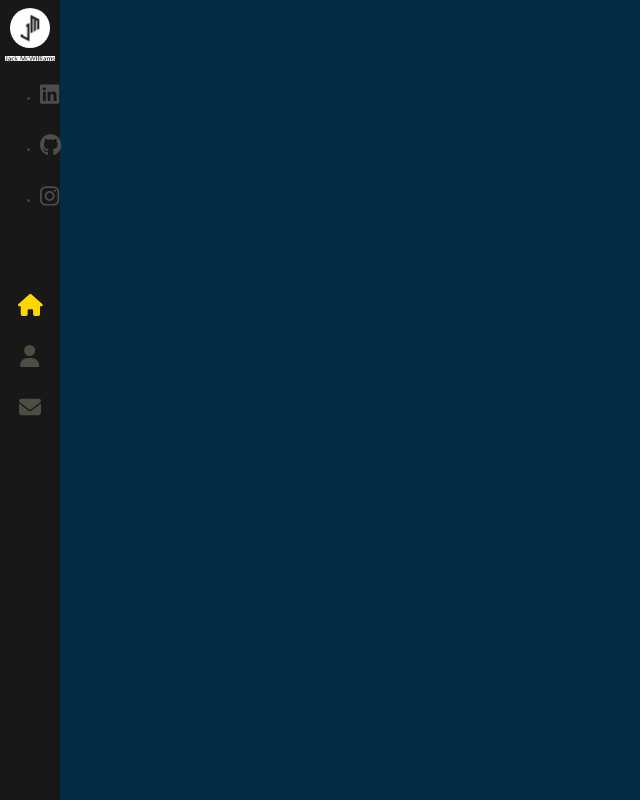
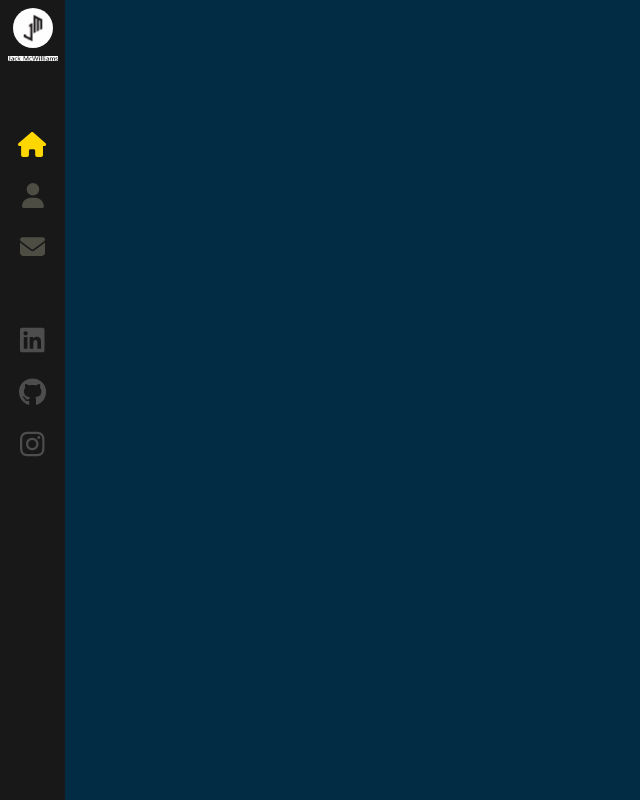
Before and after one commit to Mrwaynejames/portfolio, a React (Create React App) app in the folder portfolio/: page / in a window 1280 px wide. Shown: the whole page, without its empty margins (0-640 px from the left). Built offline with nearby package versions, Linux system fonts and the light colour scheme.

Commit message:
sidebar menu

```diff
--- a/portfolio/src/components/Sidebar/index.css
+++ b/portfolio/src/components/Sidebar/index.css
@@ -1,6 +1,6 @@
 .nav-bar {
     background: #181818;
-    width: 60px;
+    width: 65px;
     height: 100%;
     position: absolute;
     top: 0;
@@ -30,13 +30,13 @@ nav {
     text-align: center;
     height: 210px;
     position: absolute;
-    top: 50%;
+    top: 30%;
     width: 100%;
     margin-top: -120px;
 }
 
-a {
-    font-size: 22px;
+nav a {
+    font-size: 25px;
     color: #4d4d4e;
     display: block;
     line-height: 51px;
@@ -45,26 +45,26 @@ a {
     text-decoration: none;
 }
 
-.icon {
+/* .icon {
     transition: all 0.3s ease-out;
-}
+} */
 
-a:hover {
+nav a:hover {
     color: #ffd700;
 }
 
-svg:hover {
+/* nav a svg:hover {
     opacity: 0;
-}
+} */
 /* .icon:hover svg {
     opacity: 0;
 } */
 
-a:hover::after {
+nav a:hover::after {
     opacity: 1;
 }
 
-a:after {
+nav a:after {
     content: '';
     font-size: 9px;
     letter-spacing:2px;
@@ -80,17 +80,79 @@ a:after {
 .homeLink:hover::after {
     content: 'HOME';
 }
-.aboutLink:after {
+.aboutLink:hover::after {
     content: 'ABOUT';
 }
-.contactLink:after {
+.contactLink:hover::after {
     content: 'CONTACT';
 }
 
-a.active svg {
+nav a.active svg {
     color: #ffd700;
 }
-a.active:hover {
+nav a.active:hover {
     color: black;
     background-color: #ffd700;
 }
+
+ul {
+    position: absolute;
+    bottom: 40%;
+    width: 100%;
+    display: block;
+    padding: 0;
+    list-style: none;
+    text-align: center;
+
+}
+
+li a{
+padding: 12px 0;
+display: block;
+font-size: 28px;
+line-height: 16px;
+}
+
+/* .anchor:hover{
+    color: #ffd700;
+} */
+
+/* li a:hover::after {
+    opacity: 1;
+} */
+
+li a:after{
+    content: '';
+    font-size: 9px;
+    letter-spacing:2px;
+    position: absolute;
+    bottom: 0;
+    display: block;
+    width: 100%;
+    text-align: center;
+    opacity: 0;
+    transition: all 0.3s ease-out;
+}
+
+/* .linkedinanchor:hover{
+    content: 'LINKEDIN'
+}
+.githubanchor:hover{
+    color: white;
+}
+.instaanchor:hover{
+    color: red;
+} */
+
+.githubLink:hover::after{
+    content: 'GITHUB';
+    color: #ffd700;
+}
+.linkedinLink:hover::after{
+    content: 'LINKEDIN';
+    color: #ffd700;
+}
+.instaLink:hover::after{
+    content: 'INSTAGRAM';
+    color: #ffd700;
+}
--- a/portfolio/src/components/Sidebar/index.js
+++ b/portfolio/src/components/Sidebar/index.js
@@ -26,17 +26,17 @@ const Sidebar = () => (
             </NavLink>
         </nav>
         <ul>
-            <li>
-                <a target="_blank" rel="noreferrer" href="https://www.linkedin.com/in/jack-mcwilliams1996/">
-                    <FontAwesomeIcon icon={faLinkedin} color='#4d4d4e' />
+            <li className="linkedinLink">
+                <a target="_blank" rel="noreferrer" className="linkedinLink" href="https://www.linkedin.com/in/jack-mcwilliams1996/">
+                    <FontAwesomeIcon className ="anchor" icon={faLinkedin} color='#4d4d4e' />
                 </a>
             </li>
-            <li>
-                <a target="_blank" rel="noreferrer" href="https://github.com/Mrwaynejames?tab=repositories">
-                    <FontAwesomeIcon icon={faGithub} color='#4d4d4e' />
+            <li className ="githubLink">
+                <a target="_blank" rel="noreferrer" className ="githubLink" href="https://github.com/Mrwaynejames?tab=repositories">
+                    <FontAwesomeIcon  icon={faGithub} color='#4d4d4e' />
                 </a>
             </li>
-            <li>
+            <li className="instaLink">
                 <a target="_blank" rel="noreferrer" href="https://www.instagram.com/jackmcwillliams/">
                     <FontAwesomeIcon icon={faInstagram} color='#4d4d4e' />
                 </a>
--- a/portfolio/src/index.css
+++ b/portfolio/src/index.css
@@ -4,7 +4,7 @@ html {
 
 body {
   margin: 0;
-  font-family: 300 11px1.4 'Helvetica Neue', 'sans-serif';
+  font: 300 11px1.4 'Helvetica Neue', 'sans-serif';
   color: #444;
   background: #022c43;
   overflow: hidden;
```
